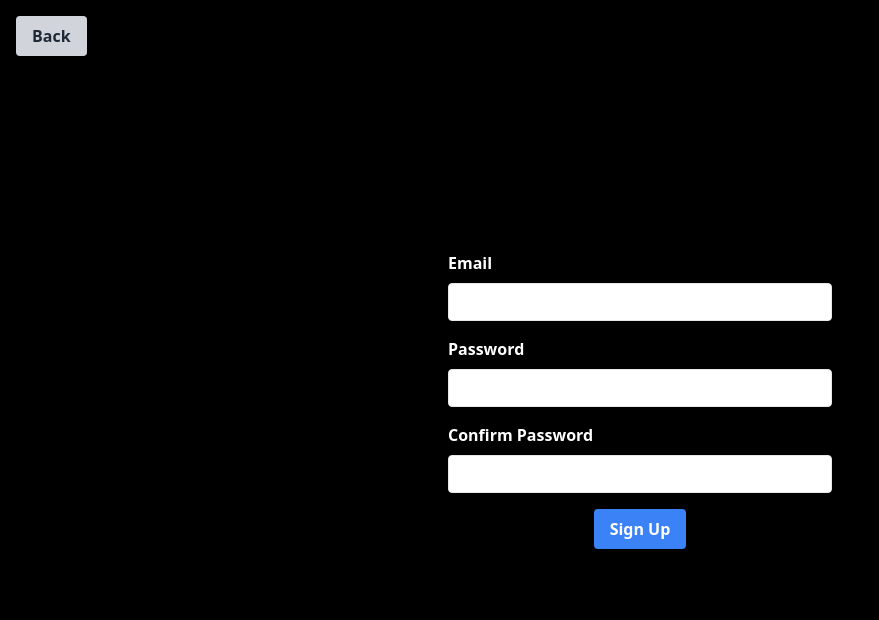
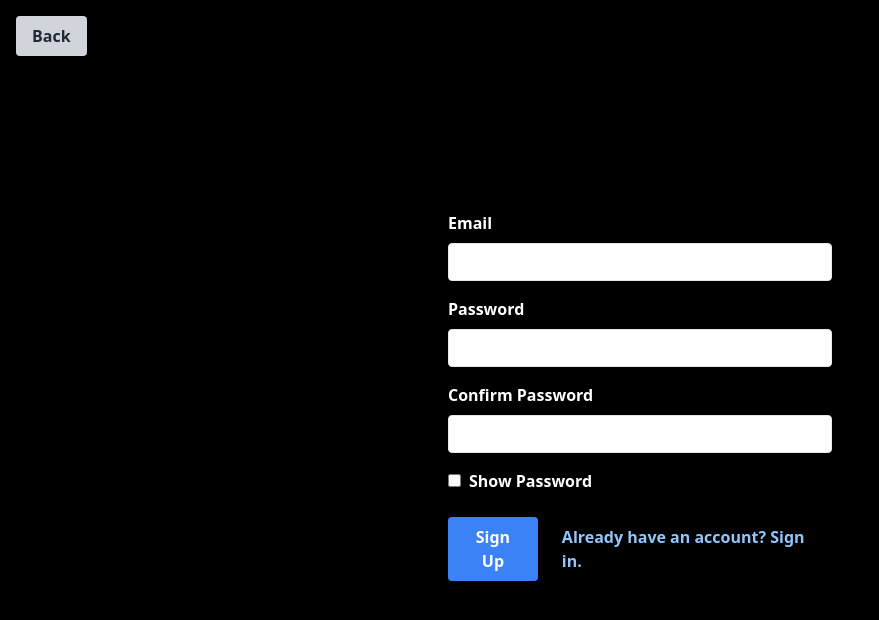
Before and after one commit to NakataCode/Travelly, a React (Vite) app in the folder travelly/: page /signup in a window 1280 px wide. Shown: the top 620 px of the page, without its empty margins (0-879 px from the left). Built offline with nearby package versions, Linux system fonts and the light colour scheme; no server answers; the HTML template or start-up script is replaced by a standard one.

Commit message:
Adding option to see the password

```diff
--- a/travelly/src/Components/Home.tsx
+++ b/travelly/src/Components/Home.tsx
@@ -18,6 +18,7 @@ const Home = () => {
       missionSectionRef.current.scrollIntoView({ behavior: "smooth" });
     }
   };
+
   return (
     <div className="text-white ">
       <Navbar />
--- a/travelly/src/Components/SignIn.tsx
+++ b/travelly/src/Components/SignIn.tsx
@@ -6,6 +6,7 @@ function SignIn() {
   const [email, setEmail] = useState("");
   const [password, setPassword] = useState("");
   const [isLoggedIn, setIsLoggedIn] = useState(false);
+  const [showPassword, setShowPassword] = useState(false);
 
   const handleSubmit = async (e: any) => {
     e.preventDefault();
@@ -40,6 +41,7 @@ function SignIn() {
             className="shadow appearance-none border rounded w-full py-2 px-3 text-black leading-tight focus:outline-none focus:shadow-outline"
             id="email"
             type="email"
+            required
             value={email}
             onChange={(e) => setEmail(e.target.value)}
           />
@@ -51,10 +53,22 @@ function SignIn() {
           <input
             className="shadow appearance-none border rounded w-full py-2 px-3 text-black leading-tight focus:outline-none focus:shadow-outline"
             id="password"
-            type="password"
+            type={showPassword ? "text" : "password"}
             value={password}
             onChange={(e) => setPassword(e.target.value)}
           />
+        </div>
+        <div className="mb-4">
+          <label className="text-white font-bold" htmlFor="show-password">
+            <input
+              className="mr-2 leading-tight"
+              id="show-password"
+              type="checkbox"
+              checked={showPassword}
+              onChange={(e) => setShowPassword(e.target.checked)}
+            />
+            Show Password
+          </label>
         </div>
         <div className="flex items-center justify-center">
           <button
@@ -63,6 +77,12 @@ function SignIn() {
           >
             Sign In
           </button>
+          <Link
+            to="/signup"
+            className="text-blue-300 hover:text-blue-700 font-bold py-4 px-4 rounded focus:outline-none focus:shadow-outline"
+          >
+            Don't have an account yet? Sign up.
+          </Link>
         </div>
       </form>
     </div>
--- a/travelly/src/Components/SignUp.tsx
+++ b/travelly/src/Components/SignUp.tsx
@@ -9,9 +9,15 @@ function SignUp() {
   const [confirmPassword, setConfirmPassword] = useState("");
   const [isSignedUp, setIsSignedUp] = useState(false);
   const [error, setError] = useState<string>("");
+  const [showPassword, setShowPassword] = useState(false);
 
   const handleSubmit = async (e: any) => {
     e.preventDefault();
+
+    if (password !== confirmPassword) {
+      setError("Password and confirm password do not match.");
+      return;
+    }
 
     if (password !== confirmPassword) {
       return;
@@ -28,9 +34,7 @@ function SignUp() {
     } catch (error: any) {
       console.error(error);
       if (error.code === "auth/email-already-in-use") {
-        setError(
-          "Email is already in use. Please sign in or use a different email to create a new account."
-        );
+        setError("This email is already taken, try another one.");
       } else {
         setError("An error occurred while signing up. Please try again later.");
       }
@@ -50,6 +54,10 @@ function SignUp() {
         Back
       </Link>
       <form className="w-full max-w-sm" onSubmit={handleSubmit}>
+        {error && (
+          <p className="text-center p-4 font-bold text-red-500 mt-6">{error}</p>
+        )}
+
         <div className="mb-4">
           <label className="block text-white font-bold mb-2" htmlFor="email">
             Email
@@ -59,6 +67,7 @@ function SignUp() {
             id="email"
             type="email"
             value={email}
+            required
             onChange={(e) => setEmail(e.target.value)}
           />
         </div>
@@ -69,7 +78,7 @@ function SignUp() {
           <input
             className="shadow appearance-none border rounded w-full py-2 px-3 text-black leading-tight focus:outline-none focus:shadow-outline"
             id="password"
-            type="password"
+            type={showPassword ? "text" : "password"}
             value={password}
             onChange={(e) => setPassword(e.target.value)}
           />
@@ -84,21 +93,39 @@ function SignUp() {
           <input
             className="shadow appearance-none border rounded w-full py-2 px-3 text-black leading-tight focus:outline-none focus:shadow-outline"
             id="confirm-password"
-            type="password"
+            type={showPassword ? "text" : "password"}
             value={confirmPassword}
             onChange={(e) => setConfirmPassword(e.target.value)}
           />
         </div>
-        <div className="flex items-center justify-center">
+        <div className="mb-4">
+          <label className="text-white font-bold" htmlFor="show-password">
+            <input
+              className="mr-2 leading-tight"
+              id="show-password"
+              type="checkbox"
+              checked={showPassword}
+              onChange={(e) => setShowPassword(e.target.checked)}
+            />
+            Show Password
+          </label>
+        </div>
+
+        <div className="flex items-center space-x-2 justify-center">
           <button
             className="bg-blue-500 hover:bg-blue-700 text-white font-bold py-2 px-4 rounded focus:outline-none focus:shadow-outline"
             type="submit"
           >
             Sign Up
           </button>
+          <Link
+            to="/signin"
+            className="text-blue-300 hover:text-blue-700 font-bold py-4 px-4 rounded focus:outline-none focus:shadow-outline"
+          >
+            Already have an account? Sign in.
+          </Link>
         </div>
       </form>
-      {error && <p className="text-red-500 mt-6">{error}</p>}
     </div>
   );
 }
--- a/travelly/src/Components/UserHome.tsx
+++ b/travelly/src/Components/UserHome.tsx
@@ -192,7 +192,6 @@ const UserHome = () => {
 
                   {blog.userEmail === currentUserEmail && (
                     <>
-                      {/* Edit button */}
                       <button
                         className="bg-blue-500 hover:bg-blue-700 text-white font-bold py-2 px-4 rounded mb-4 m-4"
                         onClick={() => handleEdit(blog)}
@@ -200,7 +199,6 @@ const UserHome = () => {
                         Edit
                       </button>
 
-                      {/* Delete button  */}
                       <button
                         className="bg-red-500 hover:bg-red-700 text-white font-bold py-2 px-4 rounded mb-4"
                         onClick={() => handleDeleteBlog(blog.id)}
@@ -211,7 +209,6 @@ const UserHome = () => {
                   )}
                 </>
               ) : (
-                // Edit mode
                 <>
                   <div className="p-4">
                     <input
```
